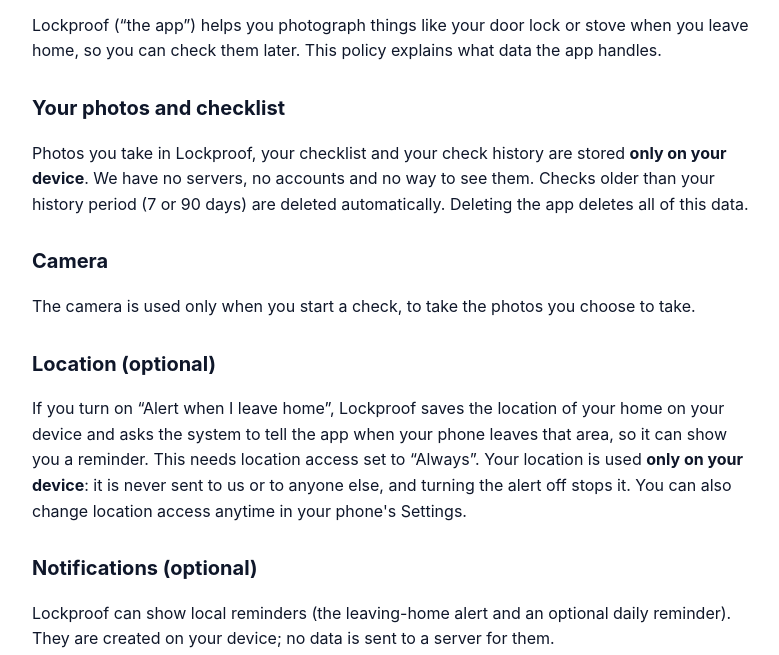
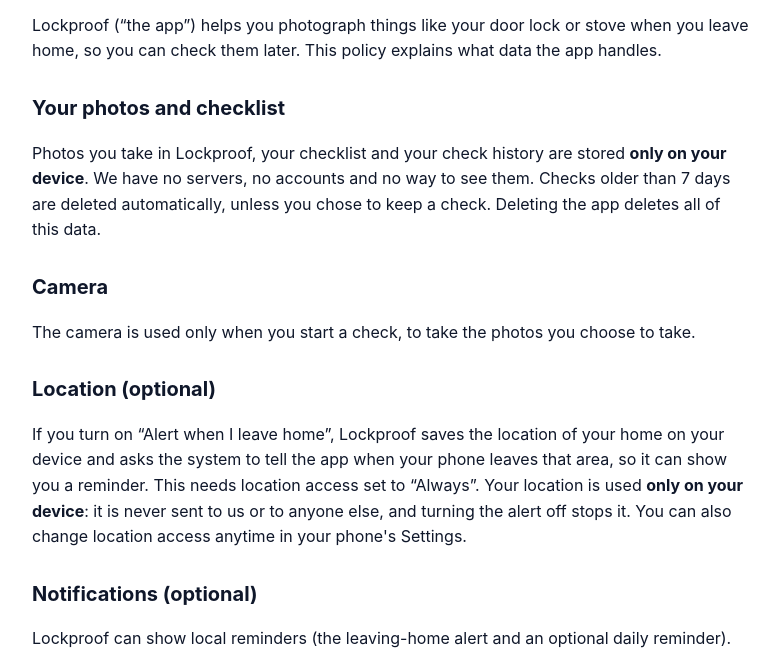
Before and after one commit to BananaBoltGames/BananaBoltGames.github.io, a plain HTML site: page lockproof/privacy/index.html in a window 1280 px wide. Shown: the part 135-790 px from the top of the page, without its empty margins (248-1027 px from the left). Drawn offline with Linux system fonts and the light colour scheme.

Commit message:
Lockproof privacy: checks older than 7 days are deleted unless kept

```diff
--- a/lockproof/privacy/index.html
+++ b/lockproof/privacy/index.html
@@ -17,7 +17,7 @@
 <p>Lockproof (“the app”) helps you photograph things like your door lock or stove when you leave home, so you can check them later. This policy explains what data the app handles.</p>
 
 <h2>Your photos and checklist</h2>
-<p>Photos you take in Lockproof, your checklist and your check history are stored <strong>only on your device</strong>. We have no servers, no accounts and no way to see them. Checks older than your history period (7 or 90 days) are deleted automatically. Deleting the app deletes all of this data.</p>
+<p>Photos you take in Lockproof, your checklist and your check history are stored <strong>only on your device</strong>. We have no servers, no accounts and no way to see them. Checks older than 7 days are deleted automatically, unless you chose to keep a check. Deleting the app deletes all of this data.</p>
 
 <h2>Camera</h2>
 <p>The camera is used only when you start a check, to take the photos you choose to take.</p>
```
